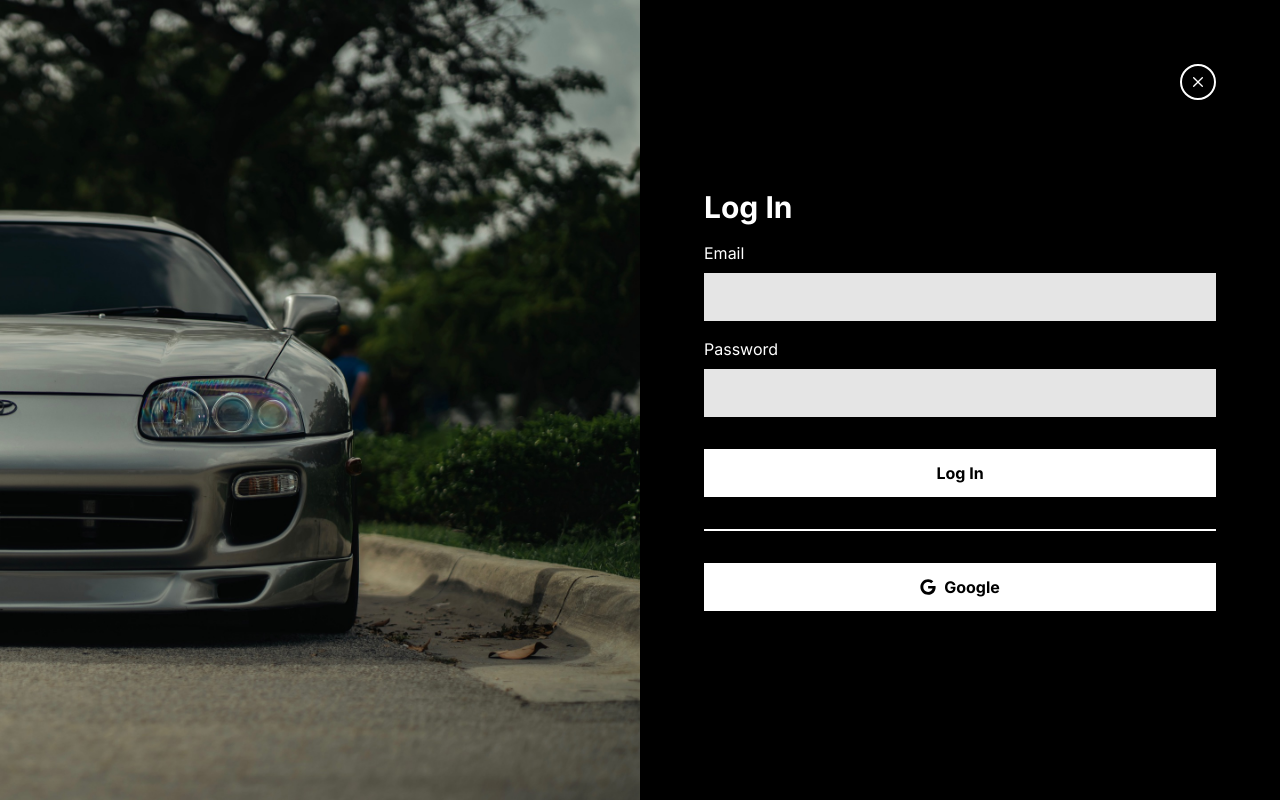
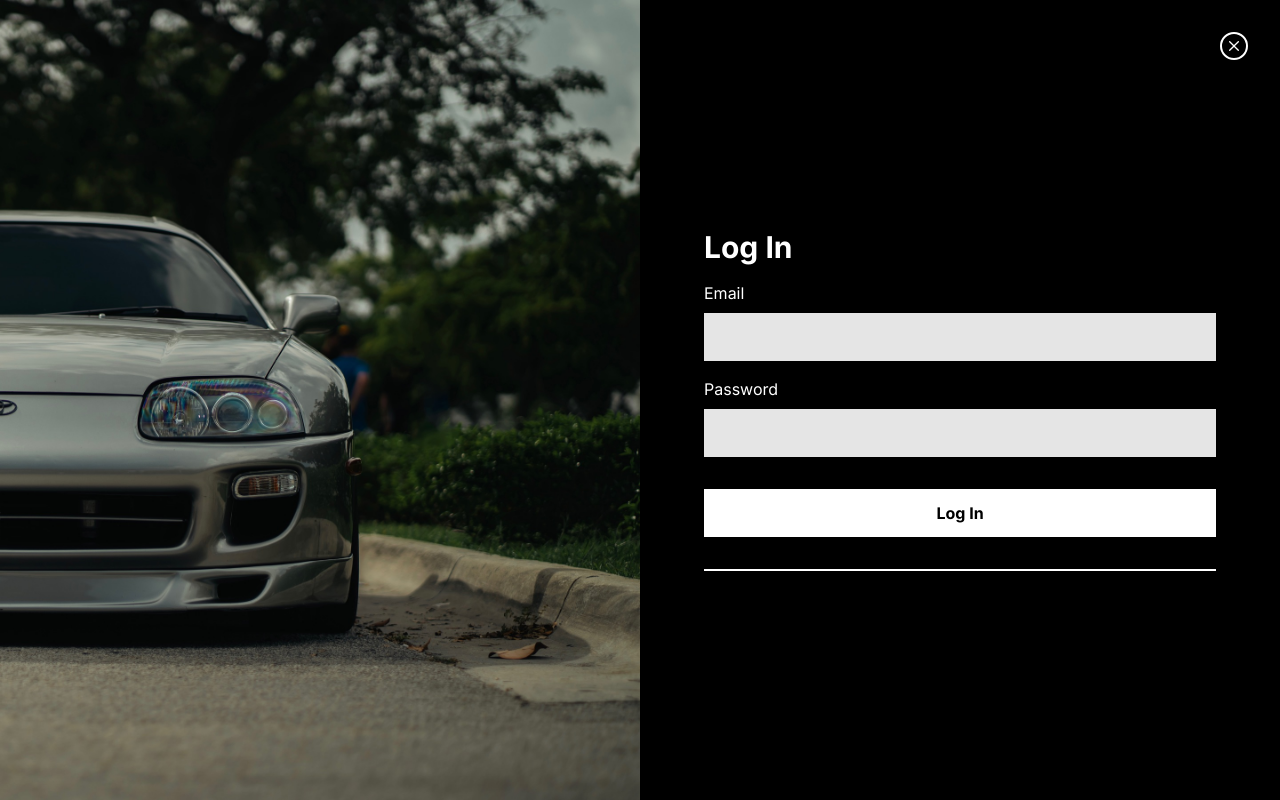
Before and after one commit to timothytsai1/Garage-hackathon-2025, a React (Vite) app: page /login in a window 1280 px wide. Built offline with nearby package versions, Linux system fonts and the light colour scheme; a web font is replaced by a local one.

Commit message:
cleaned up flow

```diff
--- a/src/components/Navbar.tsx
+++ b/src/components/Navbar.tsx
@@ -1,36 +1,22 @@
-import MenuIcon from '@mui/icons-material/Menu';
 import AccountCircleIcon from '@mui/icons-material/AccountCircle';
+import { NavLink } from 'react-router-dom';
 
 export default function Navbar() {
-  const openSidebar = () => {
-    console.log("shashank sidebar");
-  };
-
-  const goToProfile = () => {
-    console.log("shashank profile");
-  };
 
   return (
     <div className="w-full bg-black flex items-center justify-between px-6 py-4 text-white fixed top-0 z-50 shadow-md">
-      <button
-        onClick={openSidebar}
-        className="flex items-center gap-2 text-white hover:bg-gray-800 px-3 py-2 rounded-md"
-      >
-        <MenuIcon className="text-white text-lg" />
-        <span className="text-lg font-inter font-semibold">Menu</span>
-      </button>
 
       <div className="flex items-center justify-center gap-x-2">
         <img src="/toyota.png" alt="Toyota Logo" className="h-8" />
         <p className="text-lg font-semibold">TOYOTA</p>
       </div>
 
-      <button
-        onClick={goToProfile}
+      <NavLink
+        to={"/login"}
         className="text-white hover:bg-gray-800 px-3 py-2 rounded-md"
       >
         <AccountCircleIcon className="text-white text-lg" />
-      </button>
+      </NavLink>
     </div>
   );
 }
--- a/src/pages/Login.tsx
+++ b/src/pages/Login.tsx
@@ -1,6 +1,6 @@
-import { FaGoogle } from "react-icons/fa";
 import { CgClose } from "react-icons/cg";
 import { useNavigate } from "react-router-dom";
+import { NavLink } from "react-router-dom";
 
 export default function Login() {
     const navigate = useNavigate();
@@ -11,7 +11,7 @@ export default function Login() {
 
     return (
     <div className="w-screen h-screen overflow-x-hidden bg-black text-white flex font-inter relative">
-      <button className="absolute right-16 top-16 border-2 cursor-pointer border-white rounded-full p-2" type="button" onClick={handleGoBack}>
+      <button className="absolute right-8 top-8 border-2 cursor-pointer border-white rounded-full p-1" type="button" onClick={handleGoBack}>
         <CgClose/>
       </button>
       <div className="w-1/2 h-full">
@@ -28,14 +28,16 @@ export default function Login() {
             <label>Password</label>
             <input className="px-4 py-3 bg-neutral-200 text-black" type="password" />
           </div>
-          <button type="button" className="mt-4 bg-white text-black px-4 py-3 font-bold">Log In</button>
+          <NavLink to="/" className="text-center mt-4 bg-white text-black px-4 py-3 font-bold">Log In</NavLink>
         </form>
+        {/*
         <div className="w-full mt-8">
           <button className="w-full bg-white text-black px-4 py-3 flex justify-center items-center gap-x-2 font-bold">
             <FaGoogle />
             Google
           </button>
         </div>
+        */}
       </div>
     </div>
   );
```
